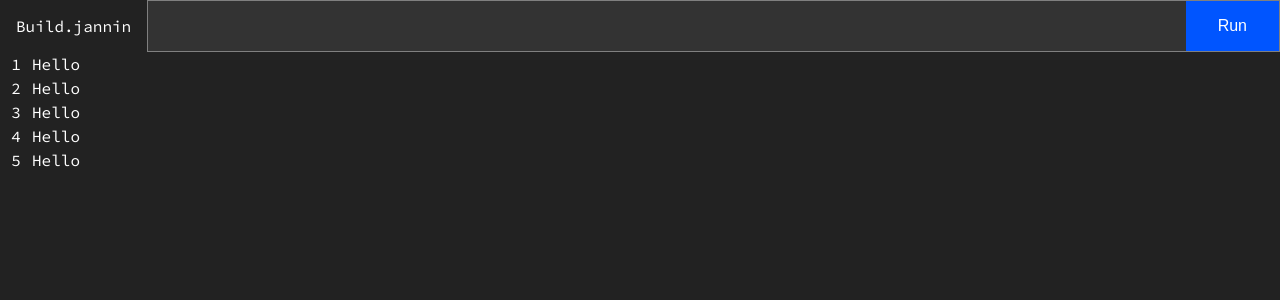
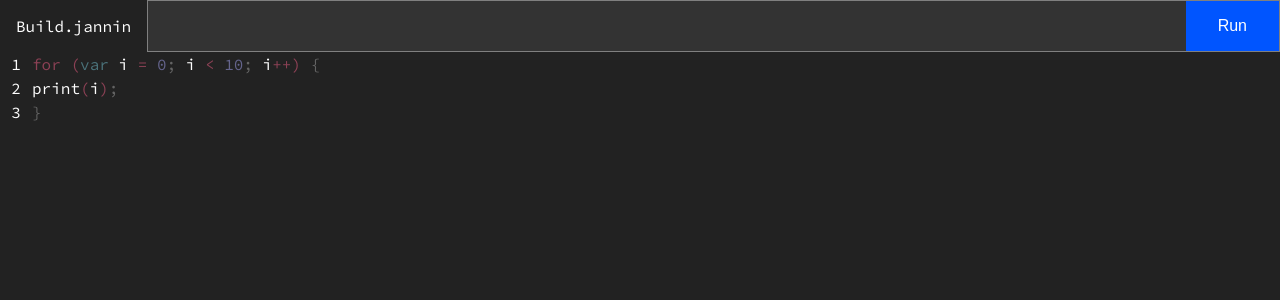
Before and after one commit to jordanlandry/janninscript-online, a Vue app: page / in a window 1280 px wide. Shown: the top 300 px of the page. Built offline with nearby package versions, Linux system fonts and the light colour scheme.

Commit message:
Added keywords

```diff
--- a/src/components/JanninScriptTextEditor.vue
+++ b/src/components/JanninScriptTextEditor.vue
@@ -10,50 +10,14 @@
 
   <div class="text-editor">
     <!-- <div class="line" :class="{ 'line-select': activeLine === 1 }" @click="setActiveLine(1)"> -->
-    <ScriptLine text="Hello" :activeLine="activeLine === 1" :lineNumber="1" @setActiveLine="setActiveLine" />
-    <ScriptLine text="Hello" :activeLine="activeLine === 2" :lineNumber="2" @setActiveLine="setActiveLine" />
-    <ScriptLine text="Hello" :activeLine="activeLine === 3" :lineNumber="3" @setActiveLine="setActiveLine" />
-    <ScriptLine text="Hello" :activeLine="activeLine === 4" :lineNumber="4" @setActiveLine="setActiveLine" />
-    <ScriptLine text="Hello" :activeLine="activeLine === 5" :lineNumber="5" @setActiveLine="setActiveLine" />
-
-    <!-- <div class="line-number">1</div>
-      <div class="line-content">
-        <span class="operator">for (</span>
-
-        <span class="keyword">var </span>
-        <span class="variable"> i</span>
-        <span class="operator"> = </span>
-        <span class="value"> 0</span>
-        <span class="grey">; </span>
-        <span class="variable"> i</span>
-        <span class="operator">{{ " < " }}</span>
-        <span class="value"> 10</span>
-        <span class="grey">; </span>
-        <span class="variable"> i</span>
-        <span class="operator">++</span>
-        <span class="operator">)</span>
-
-        <span class="grey"> {</span>
-      </div>
-    </div>
-    <div class="line" :class="{ 'line-select': activeLine === 2 }" @click="setActiveLine(2)">
-      <div class="line-number">2</div>
-      <div class="line-content">
-        <span class="variable">console.</span>
-        <span class="function">log</span>
-        <span class="operator">(</span>
-        <span class="variable">i</span>
-        <span class="operator">)</span>
-        <span class="grey">;</span>
-      </div>
-    </div>
-
-    <div class="line" :class="{ 'line-select': activeLine === 3 }" @mousedown="setActiveLine(3)">
-      <div class="line-number">3</div>
-      <div class="line-content">
-        <span class="grey">}</span>
-      </div>
-    </div> -->
+    <ScriptLine
+      text="for (var i = 0; i < 10; i++) {"
+      :activeLine="activeLine === 1"
+      :lineNumber="1"
+      @setActiveLine="setActiveLine"
+    />
+    <ScriptLine text="print(i);" :activeLine="activeLine === 2" :lineNumber="2" @setActiveLine="setActiveLine" />
+    <ScriptLine text="}" :activeLine="activeLine === 3" :lineNumber="3" @setActiveLine="setActiveLine" />
   </div>
 </template>
 
--- a/src/components/ScriptLine.vue
+++ b/src/components/ScriptLine.vue
@@ -1,13 +1,17 @@
 <template>
   <div class="line" :class="{ 'line-select': activeLine }" @mousedown="updateLine(lineNumber)">
     <div class="line-number">{{ lineNumber }}</div>
+    <div class="line-content"></div>
     <div class="line-content">
-      {{ text }}
+      <span v-for="token in parseLine(text)" :class="token.className" :key="token.key">
+        {{ token.text }}
+      </span>
     </div>
   </div>
 </template>
 
 <script lang="ts">
+import { COMPARISON_BINARY_OPERATORS } from "@babel/types";
 import { defineComponent } from "vue";
 
 export default defineComponent({
@@ -25,6 +29,12 @@ export default defineComponent({
         "/": "operator",
         "<": "operator",
         ">": "operator",
+        ";": "grey",
+        "{": "grey",
+        "}": "grey",
+        "(": "operator",
+        ")": "operator",
+        ",": "grey",
       },
     };
   },
@@ -32,6 +42,75 @@ export default defineComponent({
   methods: {
     updateLine(num: number | undefined) {
       this.$emit("setActiveLine", num);
+    },
+
+    parseLine(text: string | undefined) {
+      interface Token {
+        key: number;
+        text: string;
+        className: string;
+      }
+
+      const res: Token[] = [];
+      let currentWord = "";
+      for (let i = 0; i < text!.length; i++) {
+        const char = text![i];
+
+        // Make the whole line grey if it starts with a comment
+        if (i < text!.length - 1) {
+          const nextChar = text![i + 1];
+          if (char === "/" && nextChar === "/") {
+            res.push({
+              key: i,
+              text: text!.slice(i),
+              className: "grey",
+            });
+          }
+        }
+
+        // End of the word
+        if (
+          char === " " ||
+          char === ";" ||
+          char === "(" ||
+          char === ")" ||
+          char === "+" ||
+          char === "{" ||
+          char === "}"
+        ) {
+          // Get className
+          let className = "variable";
+
+          // isNaN because if val is 0, it will think it's false if I just do "if (parseInt)"
+          if (!isNaN(parseInt(currentWord))) className = "value";
+          else if (this.keywords[currentWord]) className = this.keywords[currentWord];
+
+          res.push({
+            key: i,
+            text: currentWord,
+            className: className,
+          });
+
+          currentWord = "";
+
+          // Add the operator
+          res.push({
+            key: i,
+            text: char,
+            className: this.keywords[char] || "variable",
+          });
+        } else currentWord += char; // Continue the word
+      }
+
+      if (currentWord.length > 0) {
+        res.push({
+          key: text!.length,
+          text: currentWord,
+          className: this.keywords[currentWord] || "variable",
+        });
+      }
+
+      return res;
     },
   },
 
```
